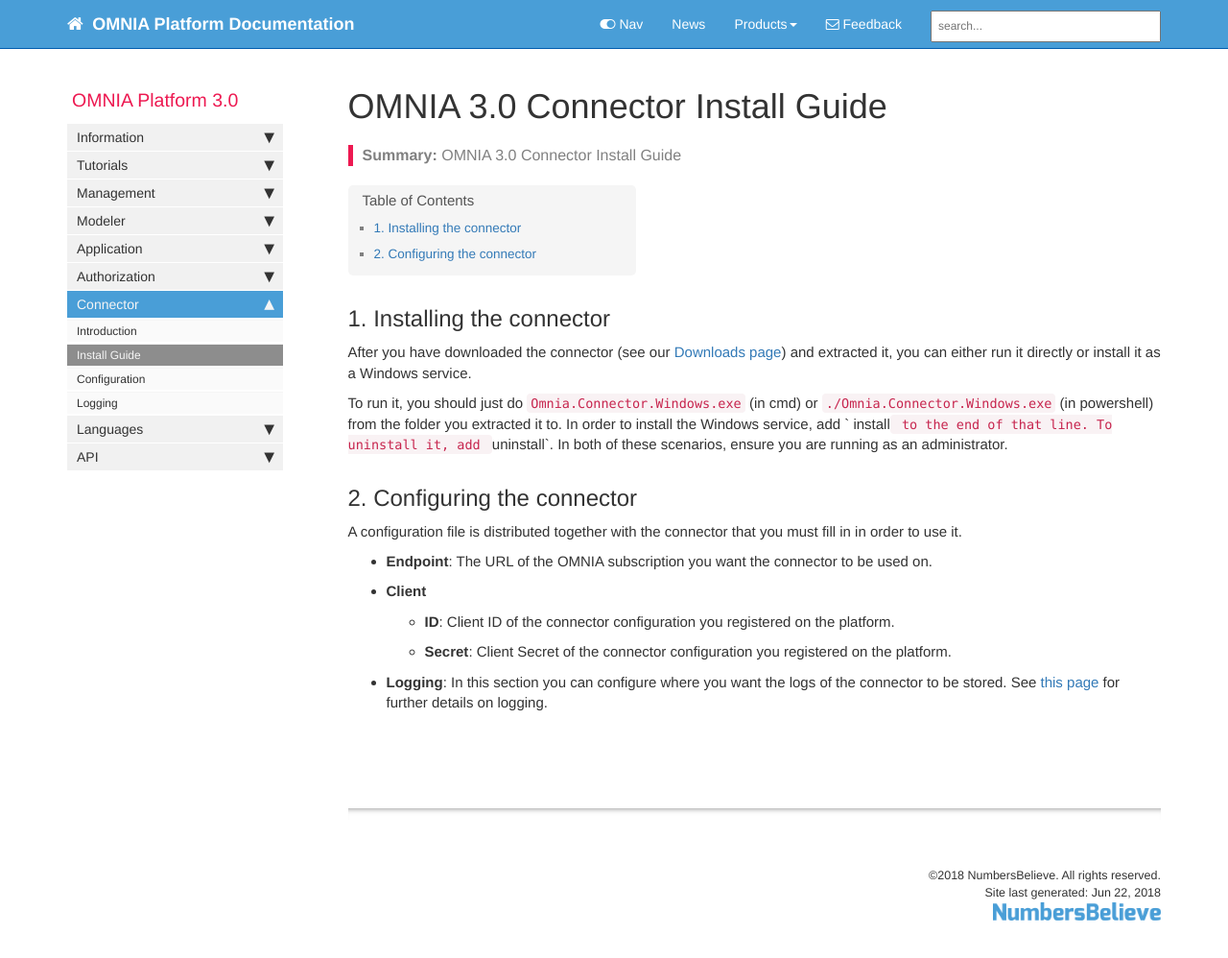
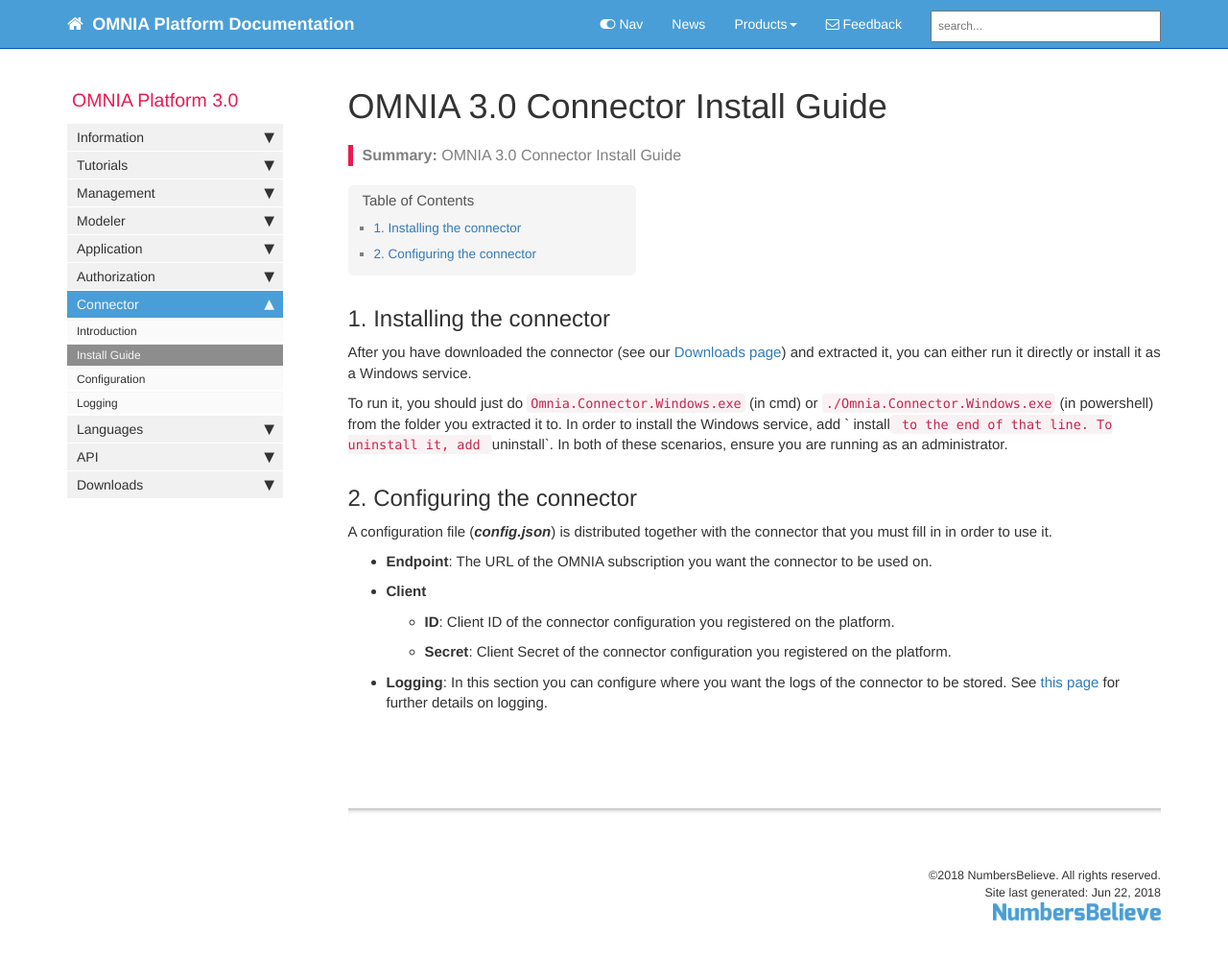
Before and after one commit to daniel8lopes/omnia3, a Jekyll site: the page built from docs/pages/omnia3/Connector/omnia3_connector_install.md, in a window 1280 px wide and 1019 px high. Shown: the top 998 px of the window at 96% size. Built offline with Jekyll 4.4.1, drawn with Linux system fonts in a browser that asks for light colours; nearby versions of some CDN libraries; comment, search, counter and statistics services are not loaded.

Commit message:
Add downloads page

```diff
--- a/docs/_data/sidebars/omnia3_sidebar.yml
+++ b/docs/_data/sidebars/omnia3_sidebar.yml
@@ -164,3 +164,7 @@ entries:
     - title: How to use the API
       url: /omnia3_api_swagger.html
       output: web, pdf
+
+  - title: Downloads
+    url: /omnia3_downloads.html
+    output: web, pdf
--- a/docs/pages/omnia3/Connector/omnia3_connector_install.md
+++ b/docs/pages/omnia3/Connector/omnia3_connector_install.md
@@ -14,7 +14,7 @@ To run it, you should just do `Omnia.Connector.Windows.exe` (in cmd) or `./Omnia
 
 ## 2. Configuring the connector
 
-A configuration file is distributed together with the connector that you must fill in in order to use it.
+A configuration file (_**config.json**_) is distributed together with the connector that you must fill in in order to use it.
 
 - **Endpoint**: The URL of the OMNIA subscription you want the connector to be used on.
 - **Client**
```
Also changed, not shown: docs/pages/omnia3/Downloads/omnia3_downloads.md (added, +16 -0 lines).
